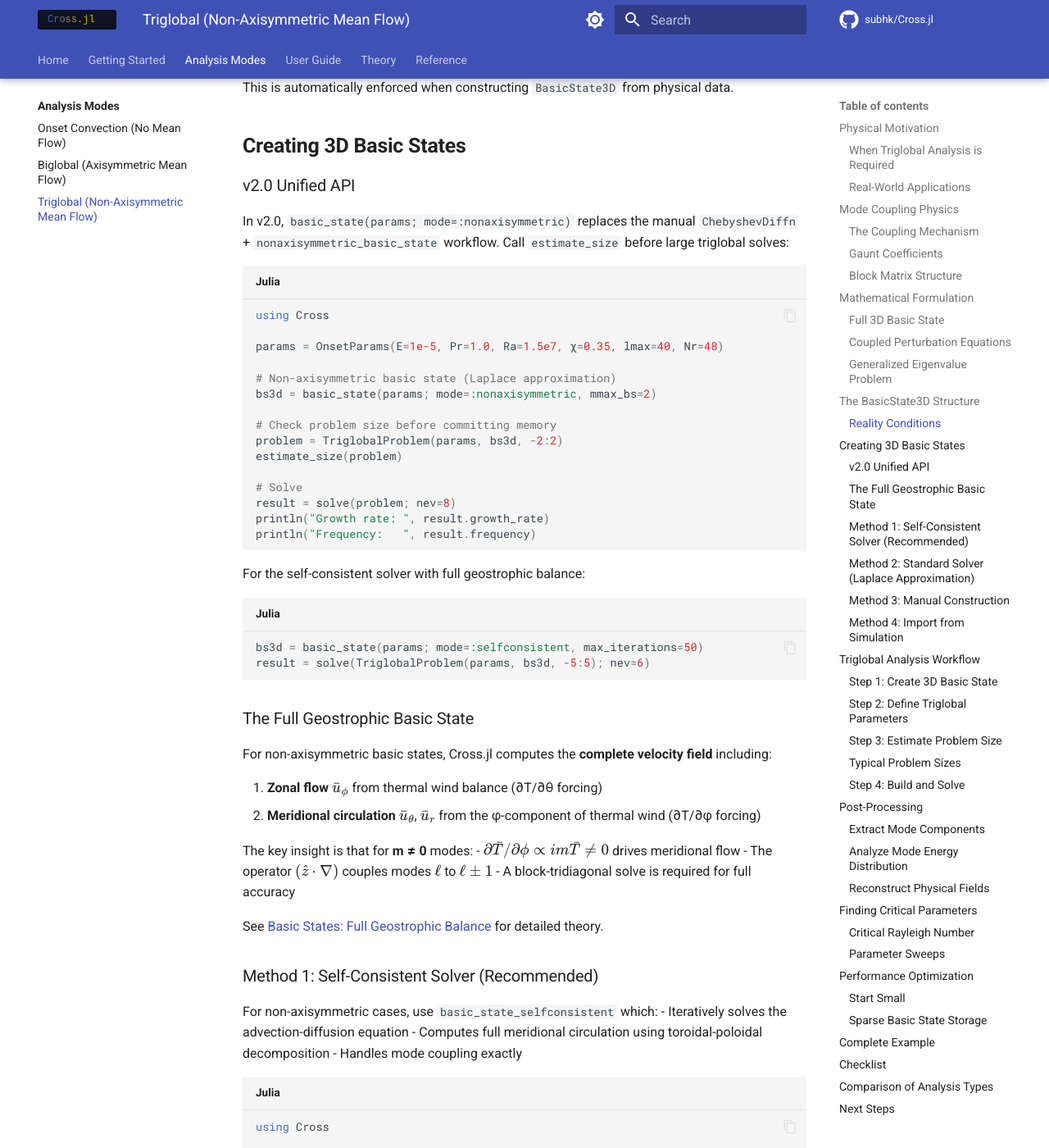
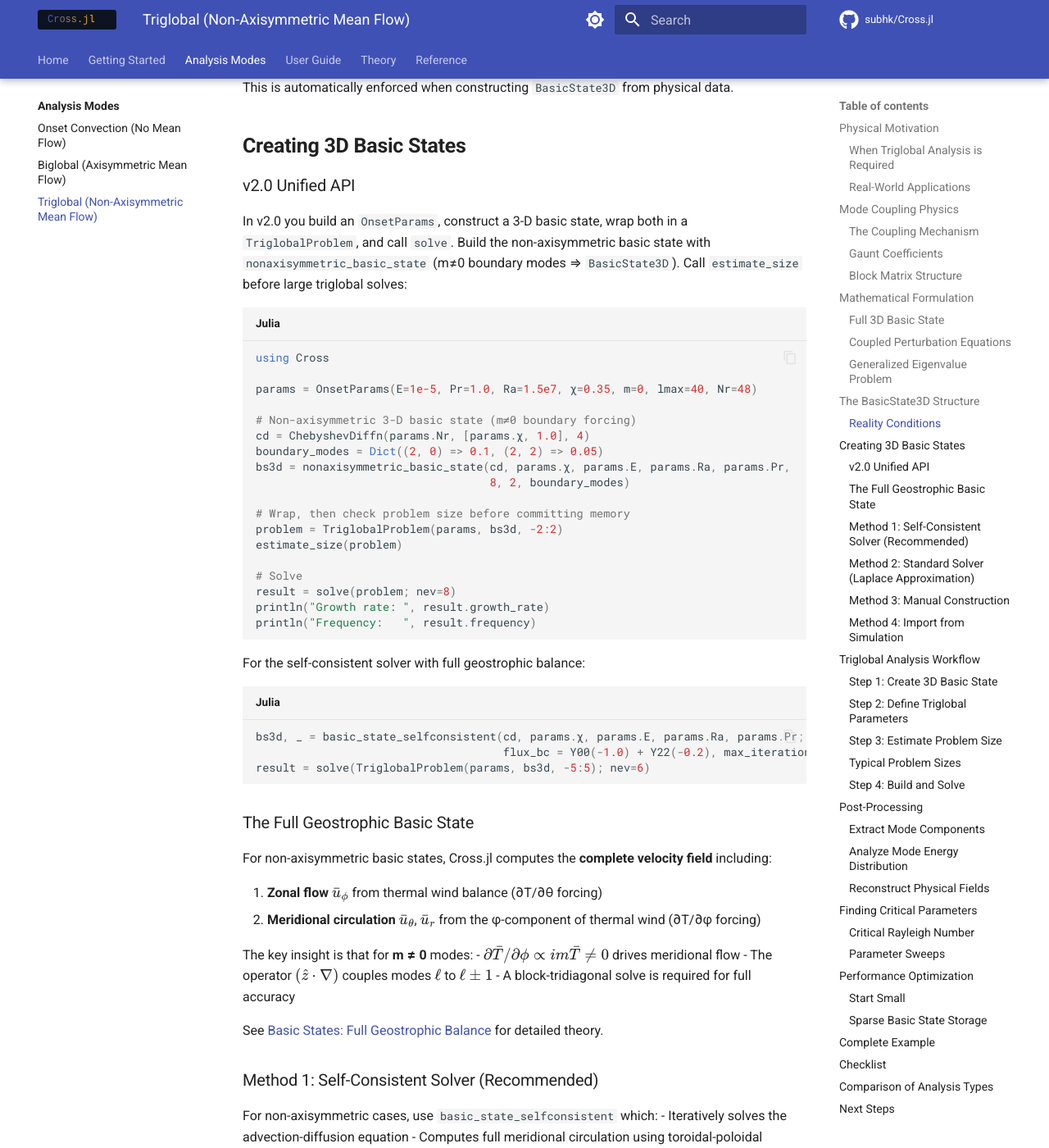
Before and after one commit to subhk/Cross.jl, an MkDocs documentation site: the page built from docs/analysis/triglobal_stability.md, in a window 1280 px wide and 1400 px high, scrolled down 4432 px. Shown: the whole window at 82% size. Built offline with MkDocs 1.6.1 and Material for MkDocs 9.7.7, drawn with Linux system fonts in a browser that asks for light colours; comment, search, counter and statistics services are not loaded.

Commit message:
Update triglobal_stability.md

````diff
--- a/docs/analysis/triglobal_stability.md
+++ b/docs/analysis/triglobal_stability.md
@@ -213,17 +213,20 @@ This is automatically enforced when constructing `BasicState3D` from physical da
 
 ### v2.0 Unified API
 
-In v2.0, `basic_state(params; mode=:nonaxisymmetric)` replaces the manual `ChebyshevDiffn` + `nonaxisymmetric_basic_state` workflow. Call `estimate_size` before large triglobal solves:
+In v2.0 you build an `OnsetParams`, construct a 3-D basic state, wrap both in a `TriglobalProblem`, and call `solve`. Build the non-axisymmetric basic state with `nonaxisymmetric_basic_state` (m≠0 boundary modes ⇒ `BasicState3D`). Call `estimate_size` before large triglobal solves:
 
 ```julia
 using Cross
 
-params = OnsetParams(E=1e-5, Pr=1.0, Ra=1.5e7, χ=0.35, lmax=40, Nr=48)
+params = OnsetParams(E=1e-5, Pr=1.0, Ra=1.5e7, χ=0.35, m=0, lmax=40, Nr=48)
 
-# Non-axisymmetric basic state (Laplace approximation)
-bs3d = basic_state(params; mode=:nonaxisymmetric, mmax_bs=2)
+# Non-axisymmetric 3-D basic state (m≠0 boundary forcing)
+cd = ChebyshevDiffn(params.Nr, [params.χ, 1.0], 4)
+boundary_modes = Dict((2, 0) => 0.1, (2, 2) => 0.05)
+bs3d = nonaxisymmetric_basic_state(cd, params.χ, params.E, params.Ra, params.Pr,
+                                   8, 2, boundary_modes)
 
-# Check problem size before committing memory
+# Wrap, then check problem size before committing memory
 problem = TriglobalProblem(params, bs3d, -2:2)
 estimate_size(problem)
 
@@ -236,7 +239,8 @@ println("Frequency:   ", result.frequency)
 For the self-consistent solver with full geostrophic balance:
 
 ```julia
-bs3d = basic_state(params; mode=:selfconsistent, max_iterations=50)
+bs3d, _ = basic_state_selfconsistent(cd, params.χ, params.E, params.Ra, params.Pr;
+                                     flux_bc = Y00(-1.0) + Y22(-0.2), max_iterations = 50)
 result = solve(TriglobalProblem(params, bs3d, -5:5); nev=6)
 ```
 
````
